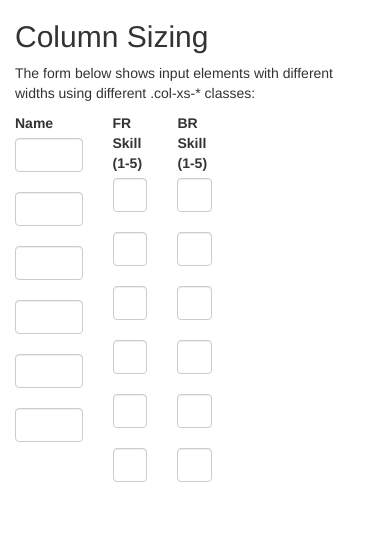
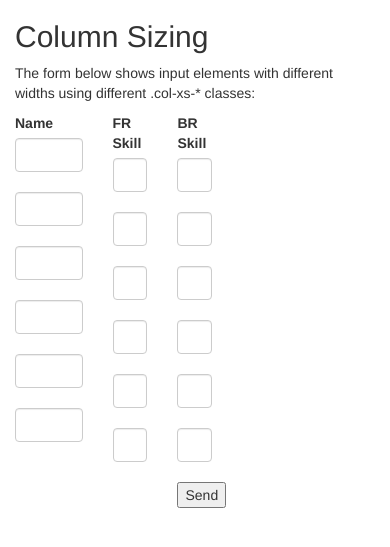
Before and after one commit to mfzeidan/VRO, a Flask app: page / in a window 390 px wide. Shown: the top 547 px of the page. Run offline with Flask 2, Linux system fonts and the light colour scheme; some libraries are stand-ins or nearby versions.

Commit message:
Add files via upload
new site

```diff
--- a/FlaskApp/app.py
+++ b/FlaskApp/app.py
@@ -10,14 +10,78 @@ app = Flask(__name__)
 
 @app.route('/')
 def my_form():
-    return render_template("lineup.html")
+    return render_template("lineup2.html")
 
 @app.route('/', methods=['POST'])
 def my_form_post():
 
-    text = request.form['text']
-    processed_text = text.upper()
-    return processed_text
+    #### names
+
+    n1 = request.form['name_1']
+    n2 = request.form['name_2']
+    n3 = request.form['name_3']
+    n4 = request.form['name_4']
+    n5 = request.form['name_5']
+    n6 = request.form['name_6']
+
+    ##### FR Skills per player
+
+    fr_1 = request.form['FR_1']
+    fr_2 = request.form['FR_2']
+    fr_3 = request.form['FR_3']
+    fr_4 = request.form['FR_4']
+    fr_5 = request.form['FR_5']
+    fr_6 = request.form['FR_6']
+
+    ##### BR Skills per player
+
+    br_1 = request.form['BR_1']
+    br_2 = request.form['BR_2']
+    br_3 = request.form['BR_3']
+    br_4 = request.form['BR_4']
+    br_5 = request.form['BR_5']
+    br_6 = request.form['BR_6']
+
+    print "---- player 1 stats ----"
+    print n1
+    print "FR: " + str(fr_1)
+    print "BR: " + str(br_1)
+
+    print "---- player 2 stats ----"
+    print n2
+    print "FR: " + str(fr_2)
+    print "BR: " + str(br_2)
+
+    print "---- player 3 stats ----"
+    print n3
+    print "FR: " + str(fr_3)
+    print "BR: " + str(br_3)
+
+    print "---- player 4 stats ----"
+    print n4
+    print "FR: " + str(fr_4)
+    print "BR: " + str(br_4)
+
+    print "---- player 5 stats ----"
+    print n5
+    print "FR: " + str(fr_5)
+    print "BR: " + str(br_5)
+
+    print "---- player 6 stats ----"
+    print n6
+    print "FR: " + str(fr_6)
+    print "BR: " + str(br_6)
+
+
+    return n1
+
+
 
 if __name__ == '__main__':
     app.run(host='0.0.0.0')
+
+
+
+
+def build_player_skills_df():
+	pass
--- a/FlaskApp/templates/lineup.html
+++ b/FlaskApp/templates/lineup.html
@@ -1,68 +1,18 @@
+
 
 <!DOCTYPE html>
 <html lang="en">
-<head>
-  <title>Bootstrap Example</title>
-  <meta charset="utf-8">
-  <meta name="viewport" content="width=device-width, initial-scale=1">
-  <link rel="stylesheet" href="https://maxcdn.bootstrapcdn.com/bootstrap/3.3.7/css/bootstrap.min.css">
-  <script src="https://ajax.googleapis.com/ajax/libs/jquery/3.2.1/jquery.min.js"></script>
-  <script src="https://maxcdn.bootstrapcdn.com/bootstrap/3.3.7/js/bootstrap.min.js"></script>
-</head>
 <body>
-
-<div class="container">
-  <h2>Column Sizing</h2>
-  <p>The form below shows input elements with different widths using different .col-xs-* classes:</p>
-  <form>
-    <div class="form-group row">
-      <div class="col-xs-3">
-        <label for="ex3">Name</label>
-        <input class="form-control" id="ex3" type="text">
-	<br>
-	<input class="form-control" id="ex3" type="text">
-	<br>
-	<input class="form-control" id="ex3" type="text">
-	<br>
-	<input class="form-control" id="ex3" type="text">
-	<br>
-	<input class="form-control" id="ex3" type="text">
-	<br>
-	<input class="form-control" id="ex3" type="text">
-      </div>
-      <div class="col-xs-2">
-        <label for="ex1">FR Skill (1-5) </label>
-        <input class="form-control" id="ex1" type="text">
-	<br>
-        <input class="form-control" id="ex1" type="text">
-	<br>
-        <input class="form-control" id="ex1" type="text">
-	<br>
-        <input class="form-control" id="ex1" type="text">
-	<br>
-        <input class="form-control" id="ex1" type="text">
-	<br>
-        <input class="form-control" id="ex1" type="text">
-
-      </div>
-      <div class="col-xs-2">
-        <label for="ex1">BR Skill (1-5) </label>
-        <input class="form-control" id="ex1" type="text">
-	<br>
-        <input class="form-control" id="ex1" type="text">
-	<br>
-        <input class="form-control" id="ex1" type="text">
-	<br>
-        <input class="form-control" id="ex1" type="text">
-	<br>
-        <input class="form-control" id="ex1" type="text">
-	<br>
-        <input class="form-control" id="ex1" type="text">
-      </div>
-
-    </div>
-  </form>
-</div>
-
+    <h1>Enter some text</h1>
+    <h2>(it will be converted to uppercase)</h2>
+    <form action="." method="POST">
+        <input type="text" name="name_1">
+        <input type="text" name="name_2">
+        <input type="text" name="name_3">
+        <input type="text" name="name_4">
+        <input type="text" name="name_5">
+        <input type="text" name="name_6">
+        <input type="submit" name="my-form" value="Send">
+    </form>
 </body>
 </html>
--- /dev/null
+++ b/FlaskApp/templates/lineup2.html
@@ -0,0 +1,71 @@
+<!DOCTYPE html>
+<html lang="en">
+<head>
+  <title>Bootstrap Example</title>
+  <meta charset="utf-8">
+  <meta name="viewport" content="width=device-width, initial-scale=1">
+  <link rel="stylesheet" href="https://maxcdn.bootstrapcdn.com/bootstrap/3.3.7/css/bootstrap.min.css">
+  <script src="https://ajax.googleapis.com/ajax/libs/jquery/3.2.1/jquery.min.js"></script>
+  <script src="https://maxcdn.bootstrapcdn.com/bootstrap/3.3.7/js/bootstrap.min.js"></script>
+</head>
+<body>
+
+<div class="container">
+  <h2>Column Sizing</h2>
+  <p>The form below shows input elements with different widths using different .col-xs-* classes:</p>
+  <form action="." method="POST">
+    <div class="form-group row">
+      <div class="col-xs-3">
+        <label for="ex1">Name</label>
+        <input class="form-control" name="name_1" type="text">
+		<br>
+        <input class="form-control" name="name_2" type="text">
+		<br>
+        <input class="form-control" name="name_3" type="text">
+		<br>
+        <input class="form-control" name="name_4" type="text">
+		<br>
+        <input class="form-control" name="name_5" type="text">
+		<br>
+        <input class="form-control" name="name_6" type="text">
+      </div>
+	<div class="col-xs-2">
+        <label for="ex1">FR Skill</label>
+        <input class="form-control" name="FR_1" type="text">
+		<br>
+        <input class="form-control" name="FR_2" type="text">
+		<br>
+        <input class="form-control" name="FR_3" type="text">
+		<br>
+        <input class="form-control" name="FR_4" type="text">
+		<br>
+        <input class="form-control" name="FR_5" type="text">
+		<br>
+        <input class="form-control" name="FR_6" type="text">
+      </div>
+
+	<div class="col-xs-2">
+        <label for="ex1">BR Skill</label>
+        <input class="form-control" name="BR_1" type="text">
+		<br>
+        <input class="form-control" name="BR_2" type="text">
+		<br>
+        <input class="form-control" name="BR_3" type="text">
+		<br>
+        <input class="form-control" name="BR_4" type="text">
+		<br>
+        <input class="form-control" name="BR_5" type="text">
+		<br>
+        <input class="form-control" name="BR_6" type="text">
+
+<br>
+
+        <input type="submit" name="my-form" value="Send">
+
+    </div>
+
+  </form>
+</div>
+
+</body>
+</html>
```
Also changed, not shown: FlaskApp/app_scrap.py (added, +20 -0 lines), FlaskApp/templates/quiz.html (added, +26 -0 lines).
